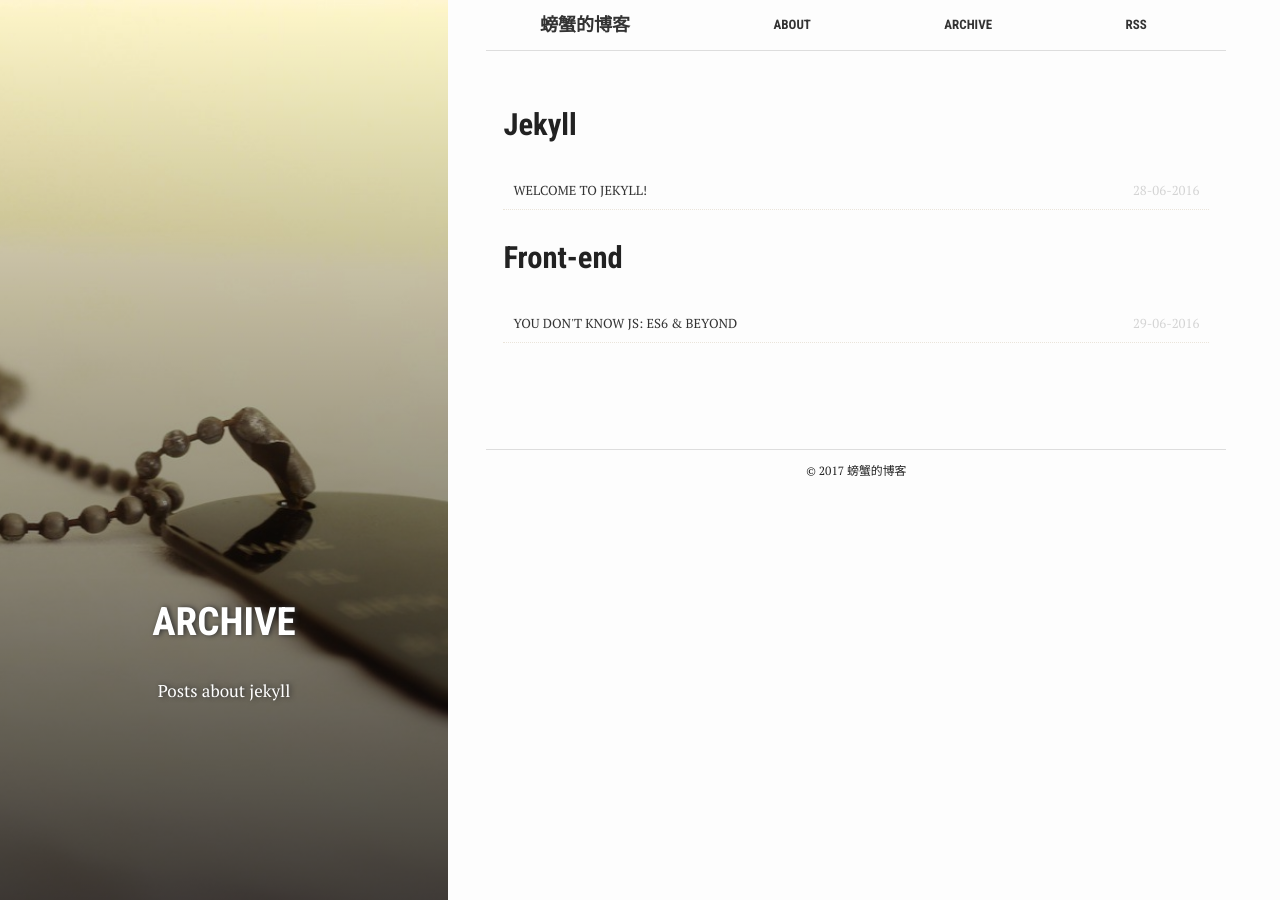
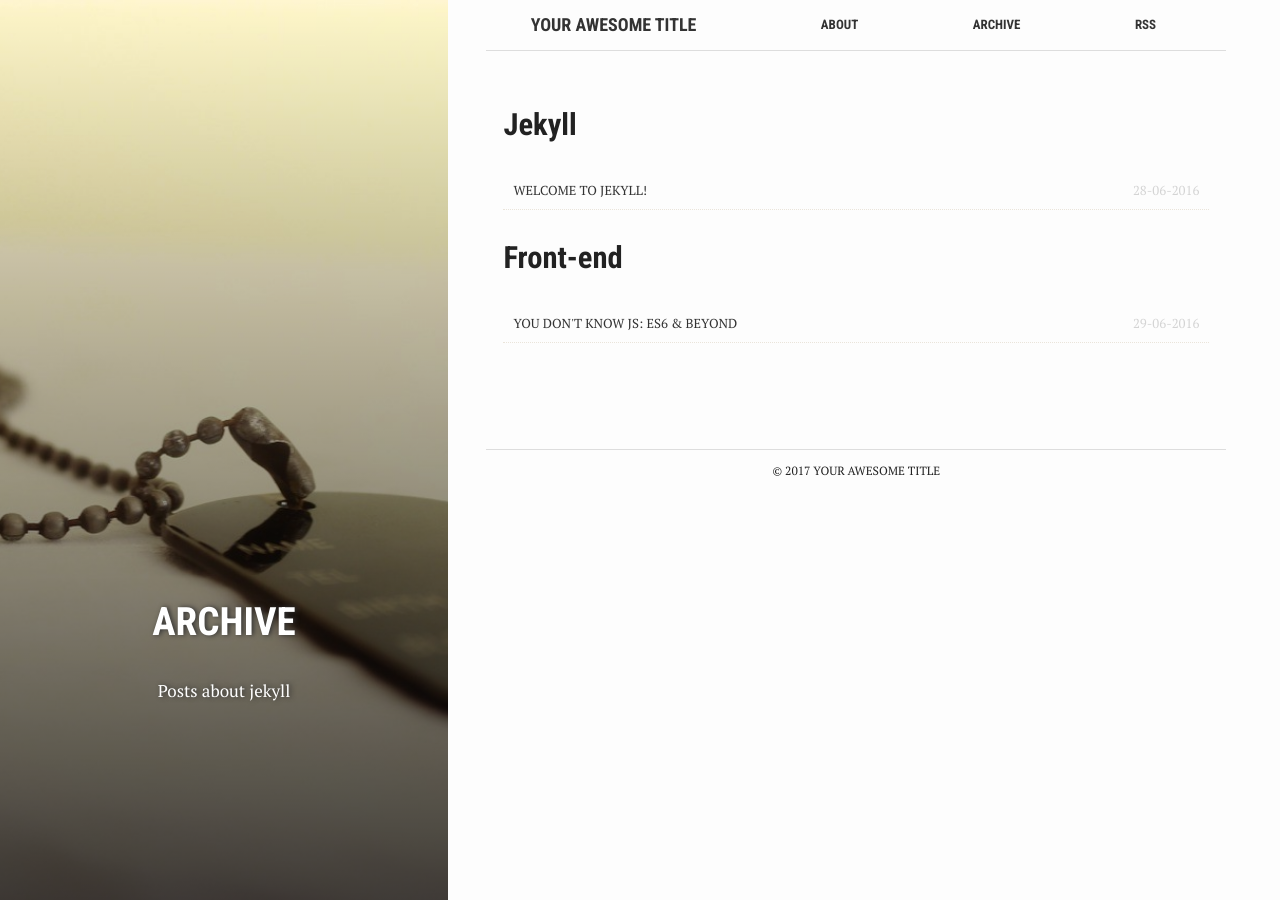
Before and after one commit to balge/balge.github.io, a Jekyll site: the page built from archive.md, in a window 1280 px wide. Built offline with Jekyll 4.4.1, drawn with Linux system fonts in a browser that asks for light colours.

Commit message:
change theme

```diff
--- a/_config.yml
+++ b/_config.yml
@@ -6,8 +6,8 @@
 # 'jekyll serve'. If you change this file, please restart the server process.
 
 # Site settings
-title: 螃蟹的博客
-email: 18767156042@163.com
+title: Your awesome title
+email: your-email@domain.com
 description: > # this means to ignore newlines until "baseurl:"
   Write an awesome description for your new site here. You can edit this
   line in _config.yml. It will appear in your document head meta (for
```
Also changed, not shown: index.html (+9 -5 lines).
